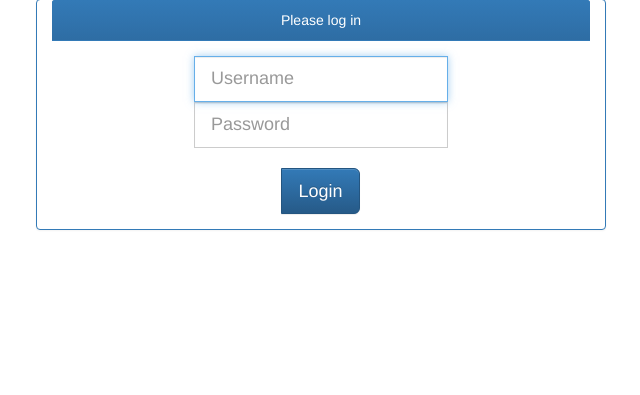
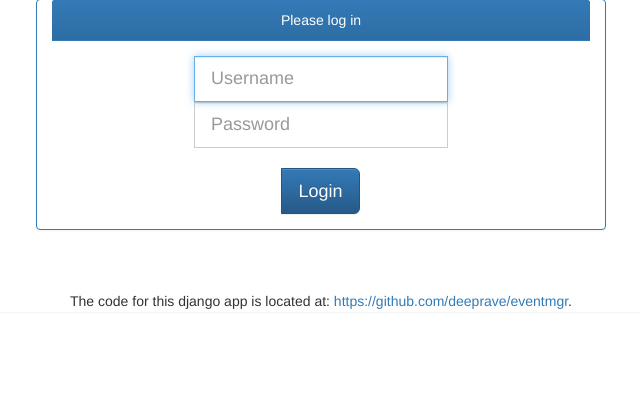
Before and after one commit to deeprave/eventmgr, a Django app: template accounts/templates/login.html in a window 1280 px wide. Shown: the part 140-535 px from the top of the page, without its empty margins (319-959 px from the left). Run offline with Django 3.2, Linux system fonts and the light colour scheme; the template is opened without the code that fills it, so the values that code supplies are empty; some libraries are stand-ins or nearby versions.

Commit message:
Add link to github.com from the django app source

```diff
--- a/accounts/templates/login.html
+++ b/accounts/templates/login.html
@@ -59,6 +59,11 @@
 
             </div>
         </div>
+        <div class="row" style="height: 40px">
+        </div>
+        <div class="row panel text-center">
+            The code for this django app is located at: <a href="https://github.com/deeprave/eventmgr">https://github.com/deeprave/eventmgr</a>.
+        </div>
     </div> <!-- /container full -->
 
 
```
